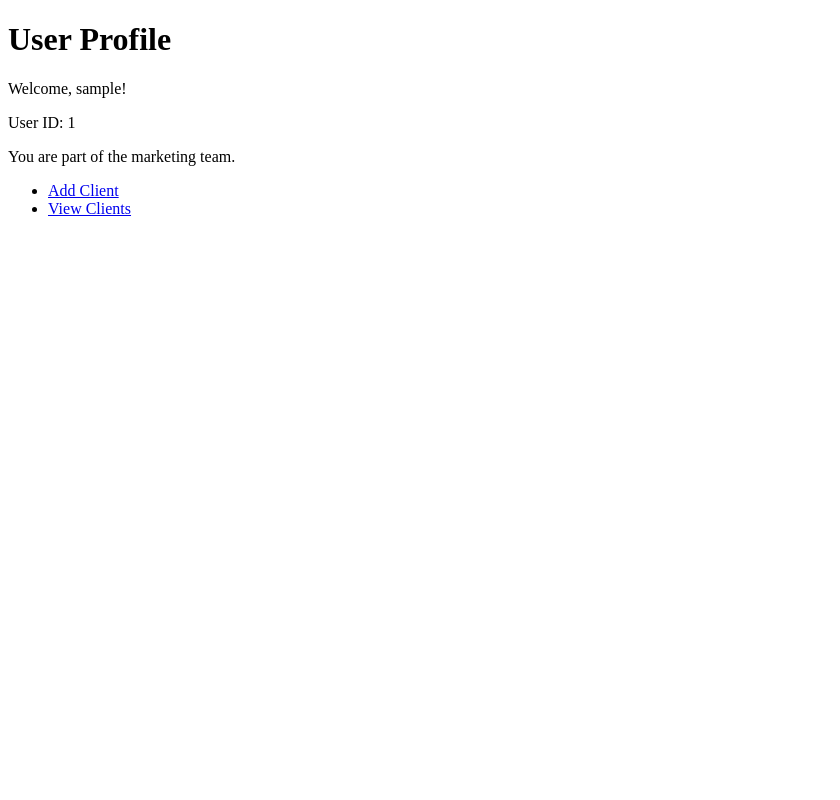
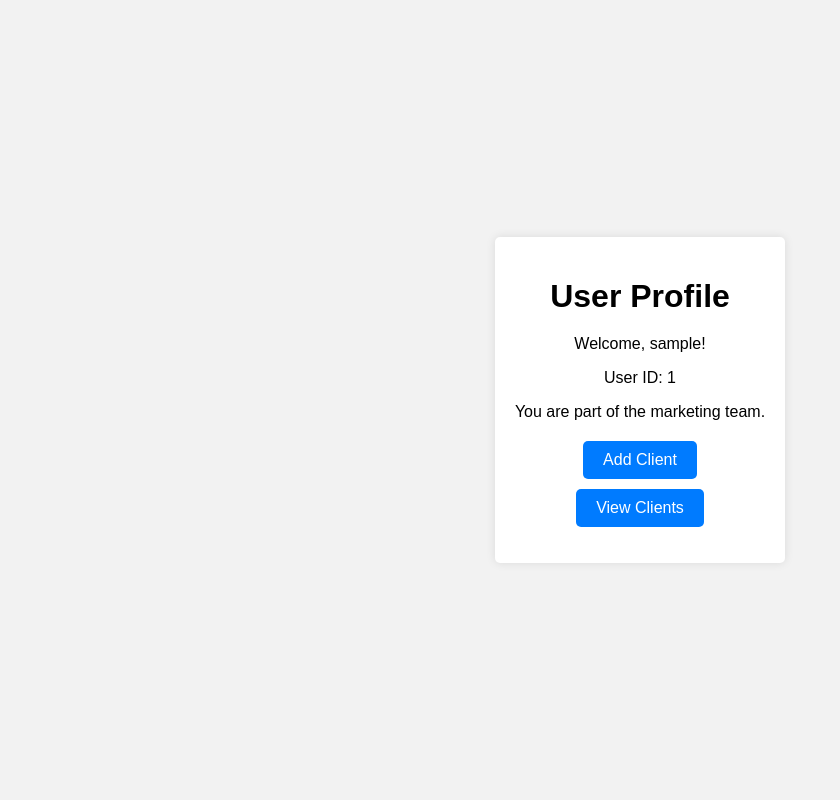
Before and after one commit to sai8151/django-printing-press, a Django app: template crm_hrm/myproject/marketing_user/templates/profile.html in a window 1280 px wide. Shown: the whole page, without its empty margins (0-840 px from the left). Run offline with Django 4.2, Linux system fonts and the light colour scheme; the template is opened without the code that fills it, so the values that code supplies are empty; the visitor is signed in with stand-in values (Sample User, id 1).

Commit message:
frontend

```diff
--- a/crm_hrm/myproject/marketing_user/templates/profile.html
+++ b/crm_hrm/myproject/marketing_user/templates/profile.html
@@ -5,10 +5,63 @@
     <meta charset="UTF-8">
     <meta name="viewport" content="width=device-width, initial-scale=1.0">
     <title>User Profile</title>
-    <!-- Add your CSS stylesheets or links here -->
+    <style>
+        body {
+            font-family: Arial, sans-serif;
+            margin: 0;
+            padding: 0;
+            background-color: #f2f2f2;
+            display: flex;
+            justify-content: center;
+            align-items: center;
+            height: 100vh;
+        }
+
+        .container {
+            max-width: 600px;
+            padding: 20px;
+            border-radius: 5px;
+            background-color: #fff;
+            box-shadow: 0 0 10px rgba(0, 0, 0, 0.1);
+            text-align: center;
+        }
+
+        h1 {
+            margin-bottom: 20px;
+        }
+
+        p {
+            margin-bottom: 10px;
+        }
+
+        ul {
+            list-style: none;
+            padding: 0;
+            margin-top: 20px;
+        }
+
+        li {
+            margin-bottom: 10px;
+        }
+
+        a {
+            display: inline-block;
+            padding: 10px 20px;
+            background-color: #007bff;
+            color: #fff;
+            text-decoration: none;
+            border-radius: 5px;
+            transition: background-color 0.3s;
+        }
+
+        a:hover {
+            background-color: #0056b3;
+        }
+    </style>
 </head>
 
 <body>
+    <div class="container">
         <h1>User Profile</h1>
         <div>
             <p>Welcome, {{ user.username }}!</p>
@@ -30,6 +83,7 @@
             {% endif %}
         </div>
         <!-- Add any additional content or forms for profile editing -->
+    </div>
 </body>
 
 </html>
```
Also changed, not shown: crm_hrm/myproject/marketing_user/templates/client_exists.html (+48 -3 lines). Lines whose indentation alone changed are shown as unchanged.
